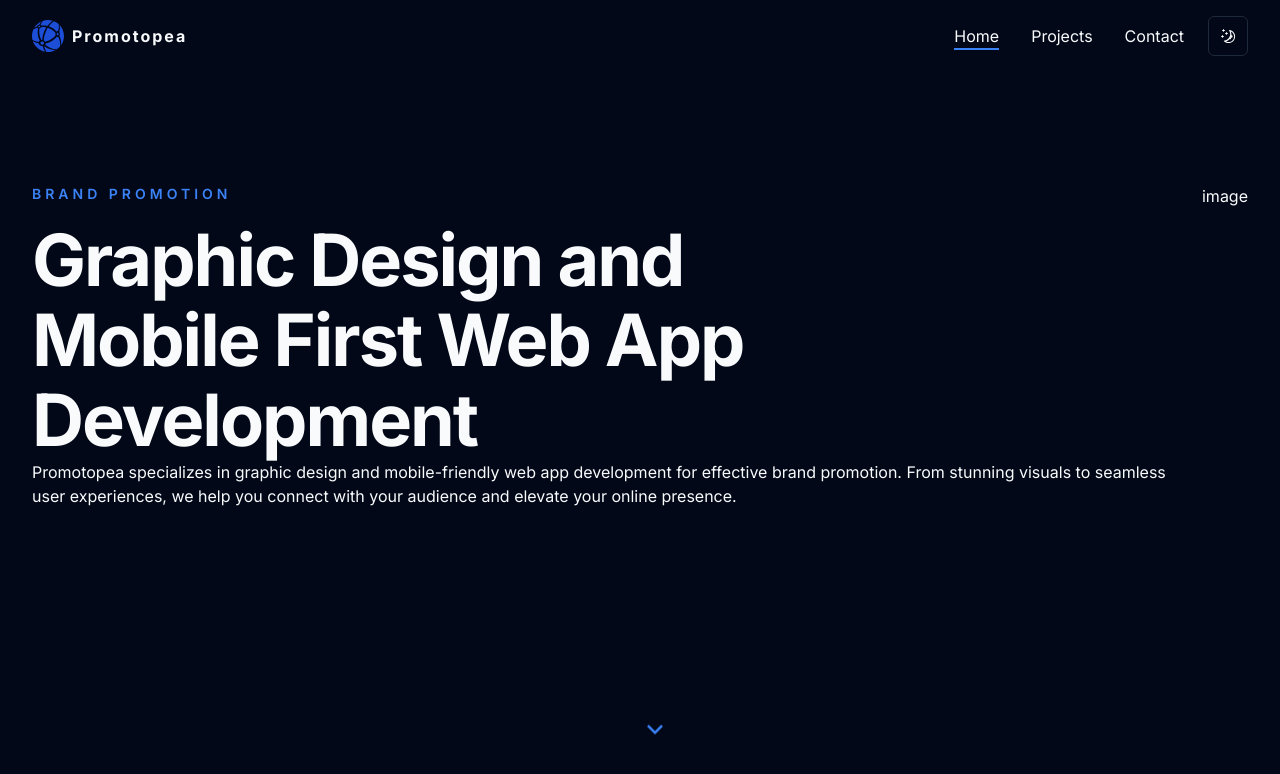
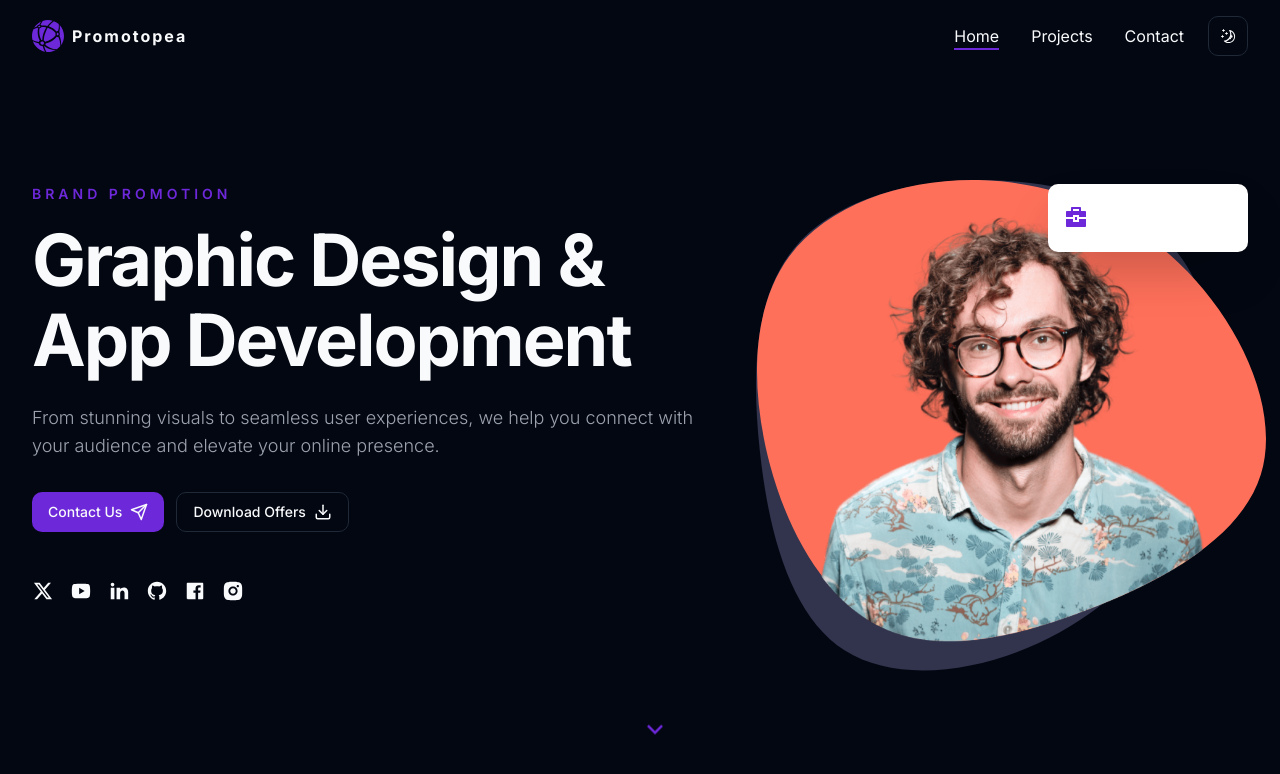
Before and after one commit to kabirshuvo/Nextgen-Agency-App, a Next.js app: page / in a window 1280 px wide. Shown: the top 774 px of the page. Built offline with nearby package versions, Linux system fonts and the light colour scheme.

Commit message:
Badge added to the hero section and type problem resolved

```diff
--- a/src/app/globals.css
+++ b/src/app/globals.css
@@ -5,47 +5,47 @@
 @layer base {
   :root {
     --background: 0 0% 100%;
-    --foreground: 222.2 84% 4.9%;
+    --foreground: 224 71.4% 4.1%;
     --card: 0 0% 100%;
-    --card-foreground: 222.2 84% 4.9%;
+    --card-foreground: 224 71.4% 4.1%;
     --popover: 0 0% 100%;
-    --popover-foreground: 222.2 84% 4.9%;
-    --primary: 221.2 83.2% 53.3%;
-    --primary-foreground: 210 40% 98%;
-    --secondary: 210 40% 96.1%;
-    --secondary-foreground: 222.2 47.4% 11.2%;
-    --muted: 210 40% 96.1%;
-    --muted-foreground: 215.4 16.3% 46.9%;
-    --accent: 210 40% 96.1%;
-    --accent-foreground: 222.2 47.4% 11.2%;
+    --popover-foreground: 224 71.4% 4.1%;
+    --primary: 262.1 83.3% 57.8%;
+    --primary-foreground: 210 20% 98%;
+    --secondary: 220 14.3% 95.9%;
+    --secondary-foreground: 220.9 39.3% 11%;
+    --muted: 220 14.3% 95.9%;
+    --muted-foreground: 220 8.9% 46.1%;
+    --accent: 220 14.3% 95.9%;
+    --accent-foreground: 220.9 39.3% 11%;
     --destructive: 0 84.2% 60.2%;
-    --destructive-foreground: 210 40% 98%;
-    --border: 214.3 31.8% 91.4%;
-    --input: 214.3 31.8% 91.4%;
-    --ring: 221.2 83.2% 53.3%;
-    --radius: 0.5rem;
+    --destructive-foreground: 210 20% 98%;
+    --border: 220 13% 91%;
+    --input: 220 13% 91%;
+    --ring: 262.1 83.3% 57.8%;
+    --radius: 0.75rem;
   }
 
   .dark {
-    --background: 222.2 84% 4.9%;
-    --foreground: 210 40% 98%;
-    --card: 222.2 84% 4.9%;
-    --card-foreground: 210 40% 98%;
-    --popover: 222.2 84% 4.9%;
-    --popover-foreground: 210 40% 98%;
-    --primary: 217.2 91.2% 59.8%;
-    --primary-foreground: 222.2 47.4% 11.2%;
-    --secondary: 217.2 32.6% 17.5%;
-    --secondary-foreground: 210 40% 98%;
-    --muted: 217.2 32.6% 17.5%;
-    --muted-foreground: 215 20.2% 65.1%;
-    --accent: 217.2 32.6% 17.5%;
-    --accent-foreground: 210 40% 98%;
+    --background: 224 71.4% 4.1%;
+    --foreground: 210 20% 98%;
+    --card: 224 71.4% 4.1%;
+    --card-foreground: 210 20% 98%;
+    --popover: 224 71.4% 4.1%;
+    --popover-foreground: 210 20% 98%;
+    --primary: 263.4 70% 50.4%;
+    --primary-foreground: 210 20% 98%;
+    --secondary: 215 27.9% 16.9%;
+    --secondary-foreground: 210 20% 98%;
+    --muted: 215 27.9% 16.9%;
+    --muted-foreground: 217.9 10.6% 64.9%;
+    --accent: 215 27.9% 16.9%;
+    --accent-foreground: 210 20% 98%;
     --destructive: 0 62.8% 30.6%;
-    --destructive-foreground: 210 40% 98%;
-    --border: 217.2 32.6% 17.5%;
-    --input: 217.2 32.6% 17.5%;
-    --ring: 224.3 76.3% 48%;
+    --destructive-foreground: 210 20% 98%;
+    --border: 215 27.9% 16.9%;
+    --input: 215 27.9% 16.9%;
+    --ring: 263.4 70% 50.4%;
   }
 }
 
@@ -59,5 +59,13 @@
 }
 
 .h1 {
-  @apply text-6xl xl:text-[72px] xl:leading-[80px] tracking-[-2px] font-bold;
+  @apply text-6xl xl:text-[72px] xl:leading-[80px] tracking-[-2px] font-bold mb-6;
 }
+
+.subtitle {
+  @apply text-muted-foreground text-lg mb-8 font-light;
+}
+
+.badge {
+  @apply z-10 w-[200px] h-[68px] bg-white dark:backdrop-blur-[44px] shadow-2xl p-4 rounded-[10px] flex items-center gap-x-4 text-primary;
+}
--- a/src/app/page.tsx
+++ b/src/app/page.tsx
@@ -1,6 +1,4 @@
 import HeroSection from "@/components/HeroSection";
-import ThemeToggler from "@/components/ThemeToggler";
-import Image from "next/image";
 
 export default function Home() {
   return (
--- a/src/components/Badge.tsx
+++ b/src/components/Badge.tsx
@@ -1,7 +1,28 @@
-import React from "react";
+"use server";
 
-const Badge = () => {
-  return <div>Badge</div>;
+import { IconType } from "react-icons";
+import CountUp from "react-countup";
+
+interface BadgeProps {
+  containerStyles?: string;
+  icon?: IconType; // Change the type to IconType
+  endCountNum?: string;
+  endCountText?: string;
+  badgeText?: string;
+}
+
+const Badge: React.FC<BadgeProps> = ({
+  containerStyles,
+  icon: Icon, // Rename to Icon to use as a component
+  endCountNum,
+  endCountText,
+  badgeText,
+}) => {
+  return (
+    <div className={`badge ${containerStyles}`}>
+      {Icon && <Icon className="text-2xl text-primary" />}
+    </div>
+  );
 };
 
 export default Badge;
--- a/src/components/DevImage.tsx
+++ b/src/components/DevImage.tsx
@@ -1,7 +1,18 @@
-import React from "react";
+import Image from "next/image";
 
-const DevImage = () => {
-  return <div>devImage</div>;
+interface ImageProps {
+  containerStyles?: string;
+  imgSrc?: string;
+}
+
+const DevImage: React.FC<ImageProps> = ({ containerStyles = "", imgSrc }) => {
+  const fallbackSrc = "/assets/hero/developer.png";
+
+  return (
+    <div className={`${containerStyles}`}>
+      <Image src={imgSrc || fallbackSrc} fill priority alt="Developer Image" />
+    </div>
+  );
 };
 
 export default DevImage;
--- a/src/components/HeroSection.tsx
+++ b/src/components/HeroSection.tsx
@@ -17,21 +17,40 @@ const HeroSection = () => {
     <section className="py-12 xl:py-24 h-[84vh] xl:pt-28 bg-hero bg-no-repeat bg-bottom bg-cover dark:bg-none">
       <div className="container mx-auto">
         <div className="flex justify-between gap-x-8">
-          <div>
+          <div className="flex flex-col max-w-[700px] justify-center mx-auto xl:mx-0 text-center xl:text-left">
             <div className="text-sm uppercase font-semibold mb-4 text-primary tracking-[4px]">
               Brand Promotion
             </div>
-            <h1 className="h1">
-              Graphic Design and <br /> Mobile First Web App Development
-            </h1>
-            <p>
-              Promotopea specializes in graphic design and mobile-friendly web
-              app development for effective brand promotion. From stunning
-              visuals to seamless user experiences, we help you connect with
-              your audience and elevate your online presence.
+            <h1 className="h1">Graphic Design & App Development</h1>
+            <p className="subtitle">
+              From stunning visuals to seamless user experiences, we help you
+              connect with your audience and elevate your online presence.
             </p>
+            <div className="flex flex-col gap-y-3 md:flex-row gap-x-3 mx-auto xl:mx-0 mb-12">
+              <Link href="/contact">
+                <Button className="gap-x-2">
+                  Contact Us <Send size={18} />
+                </Button>
+              </Link>
+
+              <Button variant="outline" className="gap-x-2">
+                Download Offers <Download size={18} />
+              </Button>
+            </div>
+            <Socials
+              containerStyles="flex gap-x-4 mx-auto xl:mx-0"
+              iconStyles="text-foreground text-[22px] hover:text-primary transition-all"
+            />
           </div>
-          <div>image</div>
+          <div className="hidden xl:flex relative">
+            <Badge icon={RiBriefcase4Fill} />
+            <div className="bg-hero_shape2_light dark:bg-hero_shape2_dark w-[500px] h-[500px] bg-no-repeat absolute -top-1 -right-2">
+              <DevImage
+                containerStyles="bg-hero_shape w-[510px] h-[462px] bg-no-repeat relative bg-bottom"
+                imgSrc="/assets/hero/developer.png"
+              />
+            </div>
+          </div>
         </div>
         <div className="hidden md:flex absolute left-2/4 bottom-44 xl:bottom-12 animate-bounce">
           <RiArrowDownSLine className="text-3xl text-primary" />
--- a/src/components/Socials.tsx
+++ b/src/components/Socials.tsx
@@ -1,7 +1,63 @@
-import React from "react";
+"use client";
 
-const Socials = () => {
-  return <div>Socials</div>;
+import {
+  RiYoutubeFill,
+  RiLinkedinFill,
+  RiGithubFill,
+  RiFacebookBoxFill,
+  RiInstagramFill,
+  RiTwitterXFill,
+} from "react-icons/ri";
+
+import Link from "next/link";
+
+interface SocialProps {
+  containerStyles?: string;
+  iconStyles?: string;
+}
+
+const icons = [
+  {
+    path: "https://twitter.com/",
+    name: <RiTwitterXFill />,
+  },
+  {
+    path: "https://youtube.com/yourprofile",
+    name: <RiYoutubeFill />,
+  },
+  {
+    path: "https://linkedin.com/in/yourprofile",
+    name: <RiLinkedinFill />,
+  },
+  {
+    path: "https://github.com/yourprofile",
+    name: <RiGithubFill />,
+  },
+  {
+    path: "https://facebook.com/yourprofile",
+    name: <RiFacebookBoxFill />,
+  },
+  {
+    path: "https://instagram.com/yourprofile",
+    name: <RiInstagramFill />,
+  },
+];
+
+const Socials: React.FC<SocialProps> = ({ containerStyles, iconStyles }) => {
+  return (
+    <div className={`${containerStyles}`}>
+      {icons.map((icon, index) => (
+        <Link
+          href={icon.path}
+          key={index}
+          target="_blank"
+          rel="noopener noreferrer"
+        >
+          <div className={`${iconStyles}`}>{icon.name}</div>
+        </Link>
+      ))}
+    </div>
+  );
 };
 
 export default Socials;
--- a/src/components/logo.tsx
+++ b/src/components/logo.tsx
@@ -1,7 +1,6 @@
 "use client";
+
 import "../styles/hero.css";
-// Cannot find module '../styles/hero' or its corresponding type declarations.ts(2307)
-
 import Link from "next/link";
 import Image from "next/image";
 import { useState } from "react";
@@ -23,7 +22,7 @@ const Logo = () => {
         onMouseEnter={() => setIsHovered(true)}
         onMouseLeave={() => setIsHovered(false)}
       />
-      <span className="hover:text-blue-700 font-bold tracking-[2px]">
+      <span className="hover:text-[#6d28d9] font-bold tracking-[2px]">
         Promotopea
       </span>
     </Link>
--- a/src/styles/hero.css
+++ b/src/styles/hero.css
@@ -9,9 +9,9 @@
 
 @keyframes glow {
   0% {
-    box-shadow: 0 0 10px rgba(0, 0, 255, 0.7);
+    box-shadow: 0 0 10px rgba(132, 0, 255, 0.26);
   }
   100% {
-    box-shadow: 0 0 20px rgba(0, 0, 255, 0.9);
+    box-shadow: 0 0 20px rgba(54, 16, 90, 0.26);
   }
 }
--- a/tailwind.config.ts
+++ b/tailwind.config.ts
@@ -74,6 +74,9 @@ const config = {
       },
       backgroundImage: {
         hero: "url(/assets/hero/hero-bg.png)",
+        hero_shape: "url(/assets/hero/shape-1.svg)",
+        hero_shape2_light: "url(/assets/hero/shape-2-light.svg)",
+        hero_shape2_dark: "url(/assets/hero/shape-2-dark.svg)",
       },
     },
   },
```
Also changed, not shown: public/assets/images/logo.svg.
